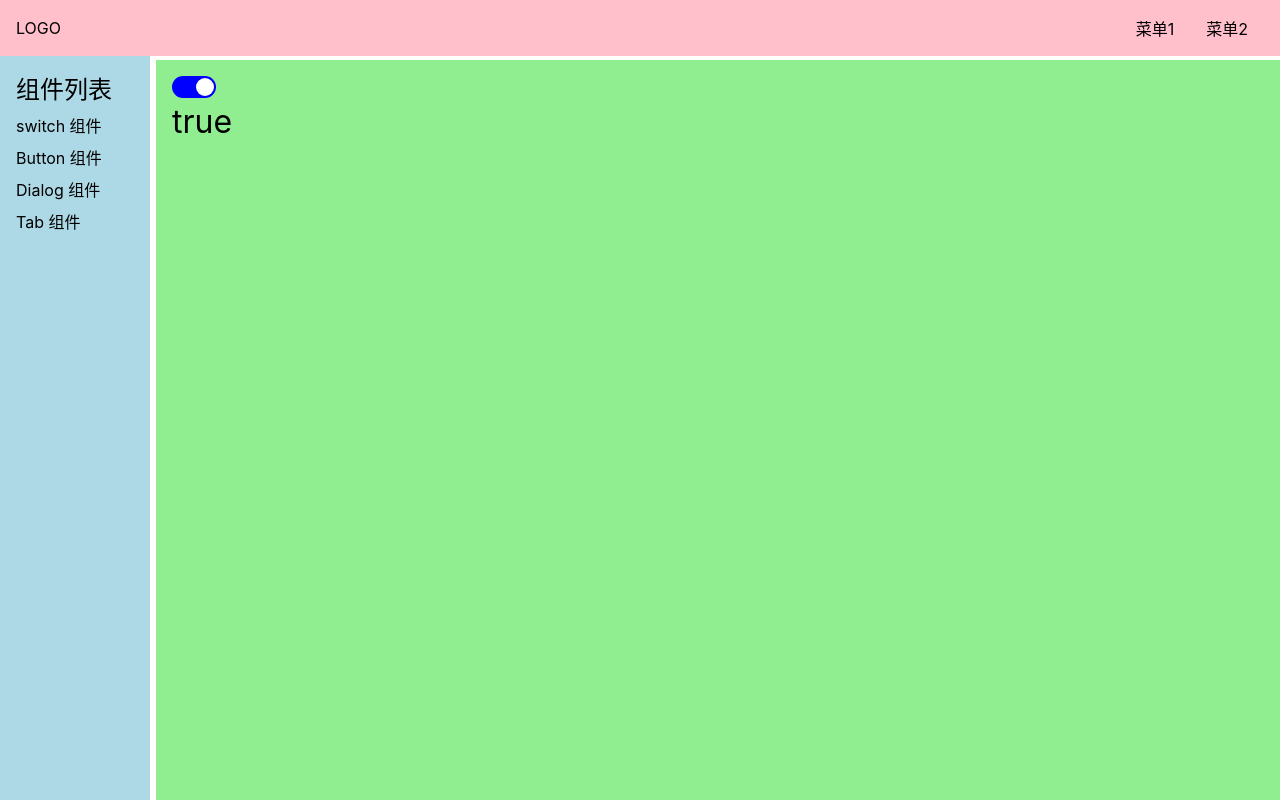
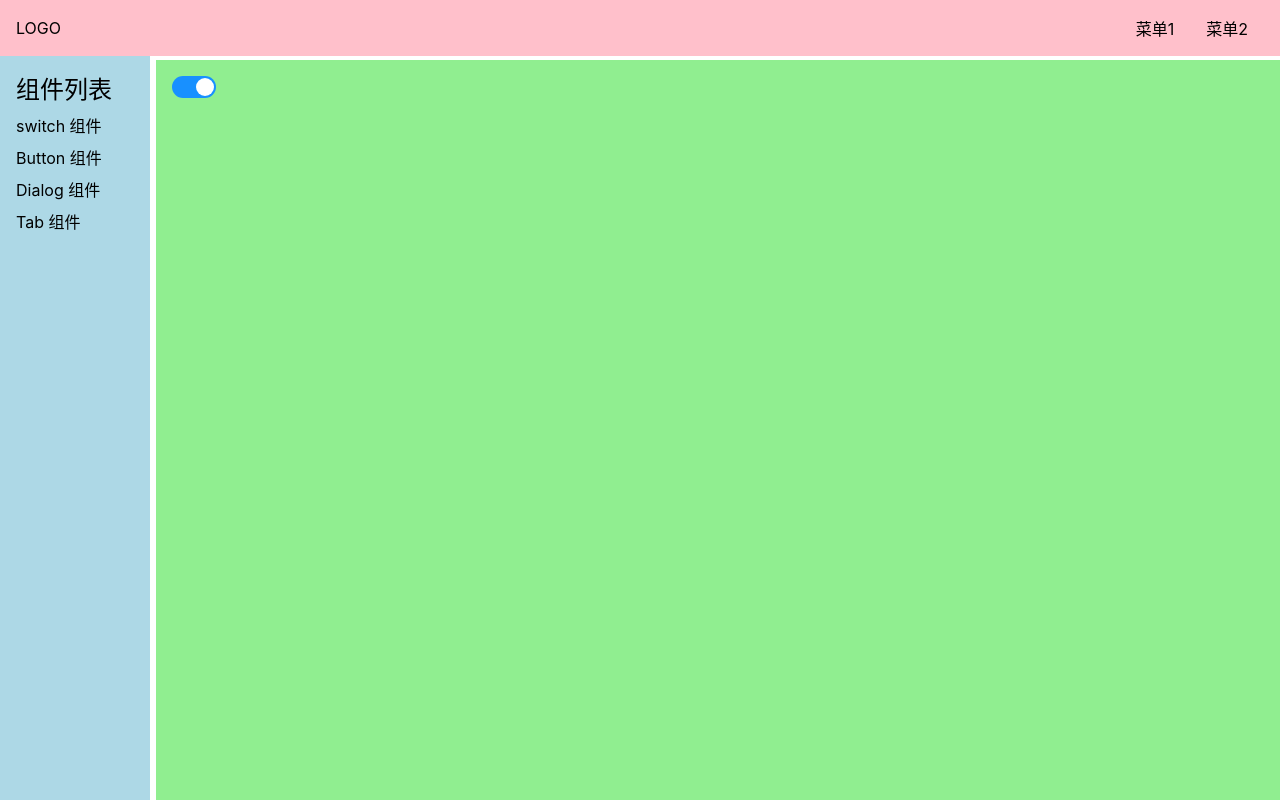
Before and after one commit to cym2050/hummer-ui-vue, a Vue app: page /#/doc/switch in a window 1280 px wide. Built offline with nearby package versions, Linux system fonts and the light colour scheme.

Commit message:
创建button组件

```diff
--- a/src/components/ButtonDemo.vue
+++ b/src/components/ButtonDemo.vue
@@ -1,3 +1,17 @@
 <template>
-    <h2>Button</h2>
+    <div>Button示例</div>
+    <h1>示例1</h1>
+    <Button
+    @click="onClick"
+    @focus="onClick"
+    @mouseover="onClick"
+    >你好
+    </Button>
 </template>
+
+<script lang="ts">
+import Button from '../lib/Button.vue'
+export default {
+    components: { Button }
+}
+</script>
--- a/src/components/SwitchDemo.vue
+++ b/src/components/SwitchDemo.vue
@@ -1,5 +1,5 @@
 <template>
-    <Switch v-model:value="y" />
+    <Switch v-model:value="bool" />
 </template>
 
 <script lang="ts">
@@ -8,8 +8,8 @@ import Switch from '../lib/Switch.vue'
 export default {
     components: { Switch },
     setup() {
-        const y = ref(true)
-        return { y }
+        const bool = ref(true)
+        return { bool }
     }
 }
 </script>
--- /dev/null
+++ b/src/lib/Button.vue
@@ -0,0 +1,14 @@
+<template>
+  <button>
+    <slot/>
+  </button>
+</template>
+
+<script lang="ts">
+export default {
+}
+</script>
+
+<style lang="scss" scoped>
+
+</style>
--- a/src/lib/Switch.vue
+++ b/src/lib/Switch.vue
@@ -1,6 +1,5 @@
 <template>
-  <button @click="toggle" :class="{ checked: value}"> <span></span> </button>
-  <h1>{{value}}</h1>
+  <button @click="toggle" :class="{checked:value}"> <span></span> </button>
 </template>
 
 <script lang="ts">
@@ -9,12 +8,11 @@ export default {
   props: {
     value: Boolean
   },
-  setup(props, context) {
-    const checked = ref(false)
-    const toggle = () => {
+  setup(props, context){
+    const toggle = ()=>{
       context.emit('update:value', !props.value)
     }
-    return { checked, toggle }
+    return {toggle}
   }
 }
 </script>
@@ -22,15 +20,14 @@ export default {
 <style lang="scss" scoped>
 $h: 22px;
 $h2: $h - 4px;
-  button{
+button {
   height: $h;
   width: $h*2;
   border: none;
-    background: green;
+  background: #bfbfbf;
   border-radius: $h/2;
   position: relative;
-  }
-  span{
+  > span{
     position: absolute;
     top: 2px;
     left: 2px;
@@ -38,15 +35,23 @@ export default {
     width: $h2;
     background:white;
     border-radius: $h2 / 2;
-    transition: left 250ms;
+    transition: all 250ms;
   }
-  button.checked > span {
+
+  &.checked {
+    background: #1890ff;
+    > span {
       left: calc(100% - #{$h2} - 2px);
     }
-  button.checked {
-    background: blue;
   }
-  button:focus {
+  &:focus {
     outline: none;
   }
+  &:active {
+    > span {width: $h2 + 4px;}
+  }
+  &.checked:active {
+    > span {width: $h2 + 4px; margin-left: -4px;}
+  }
+}
 </style>
```
Lines whose indentation alone changed are shown as unchanged.
